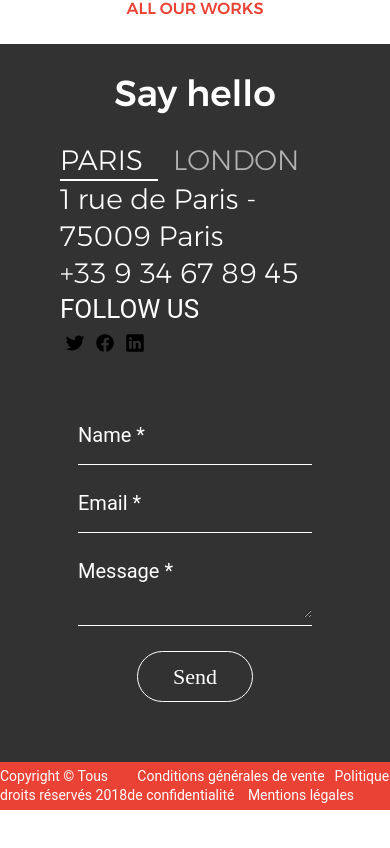
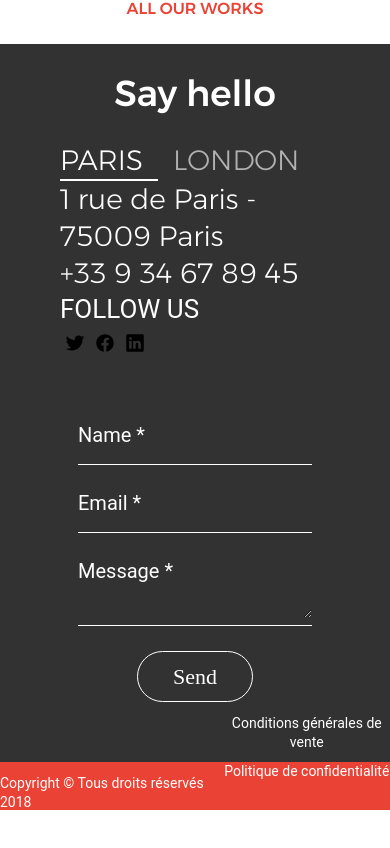
Before and after one commit to Nomentsafiidy/integration_vuejs, a Vue app: page / in a window 390 px wide. Shown: the part 5769-6617 px from the top of the page. Before the commit the page ends 6579 px from the top, so only its background shows below. Built offline with nearby package versions, Linux system fonts and the light colour scheme; a web font is replaced by a local one.

Commit message:
fix footer responsive

```diff
--- a/src/components/footer/Footer.vue
+++ b/src/components/footer/Footer.vue
@@ -64,8 +64,8 @@
       </section>
     </article>
     <article class="footer_bottom">
-      <div>Copyright © Tous droits réservés 2018</div>
-      <div>
+      <div class="footer_Copyright">Copyright © Tous droits réservés 2018</div>
+      <div class="footer_bottom_link">
         <a href="#" class="margin_left">Conditions générales de vente</a>
         <a href="#" class="margin_left">Politique de confidentialité </a>
         <a href="#" class="margin_left"> Mentions légales</a>
--- a/src/components/footer/footer.scss
+++ b/src/components/footer/footer.scss
@@ -5,6 +5,7 @@ a {
 .margin_left {
   margin-left: 10px;
 }
+@media (min-height: 710px) {
   .footer_bottom {
     font-family: Montserrat-Light;
     font-size: 14px;
@@ -15,6 +16,37 @@ a {
     height: 48px;
     align-items: center;
     justify-content: space-evenly;
+  }
+}
+@media (max-height: 710px) {
+  .footer_bottom {
+    font-family: Montserrat-Light;
+    font-size: 14px;
+    line-height: 19px;
+    background: #ea4235;
+    color: #ffffff;
+    display: flex;
+    flex-direction: column;
+    min-height: 96px;
+    align-items: center;
+    justify-content: space-evenly;
+  }
+}
+@media (max-width: 470px) {
+  .footer_bottom {
+    .footer_Copyright {
+      height: 48px;
+      margin-top: 24px;
+    }
+    .footer_bottom_link {
+      display: flex;
+      flex-direction: column;
+      text-align: center;
+      a {
+        height: 48px;
+      }
+    }
+  }
 }
 .footer {
   background: #323232;
@@ -44,6 +76,7 @@ a {
     }
   }
 }
+
 @media (min-width: 992px) {
   .footer_center {
     display: flex;
```
Lines whose indentation alone changed are shown as unchanged.
